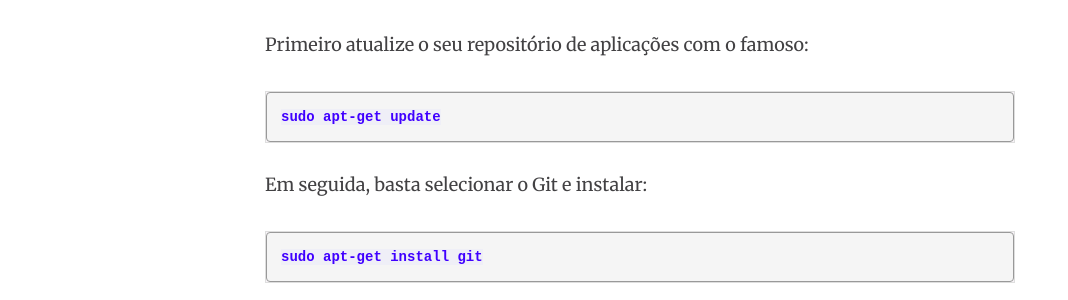
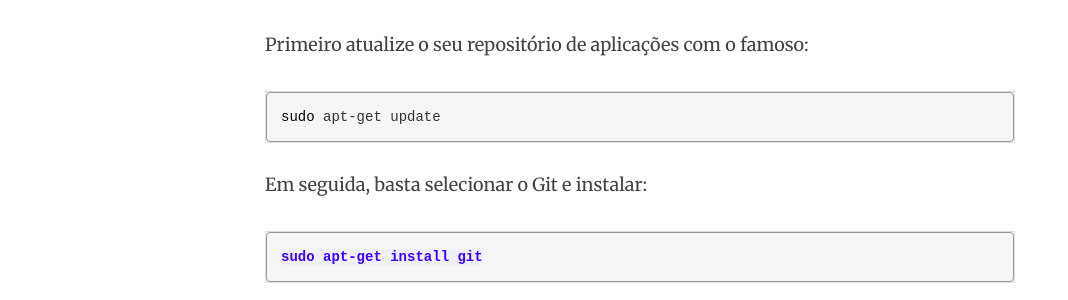
Before and after one commit to jhoemrs/old_theme, a Jekyll site: the page built from _posts/2016-02-01-usando-git-github.md, in a window 1280 px wide and 900 px high, scrolled down 2526 px. Shown: the part 151-451 px from the top of the window, without its empty margins (0-1068 px from the left). Built offline with Jekyll 4.4.1, drawn with Linux system fonts in a browser that asks for light colours; nearby versions of some CDN libraries; comment, search, counter and statistics services are not loaded.

Commit message:
Shell Test.

```diff
--- a/_posts/2016-02-01-usando-git-github.md
+++ b/_posts/2016-02-01-usando-git-github.md
@@ -50,7 +50,7 @@ Simples assim, caso queira usar Ruindows para programar arrume uma máquina virt
 
 Primeiro atualize o seu repositório de aplicações com o famoso:
 
-{% highlight console %}
+{% highlight shell %}
 sudo apt-get update
 {% endhighlight %}
 
```
